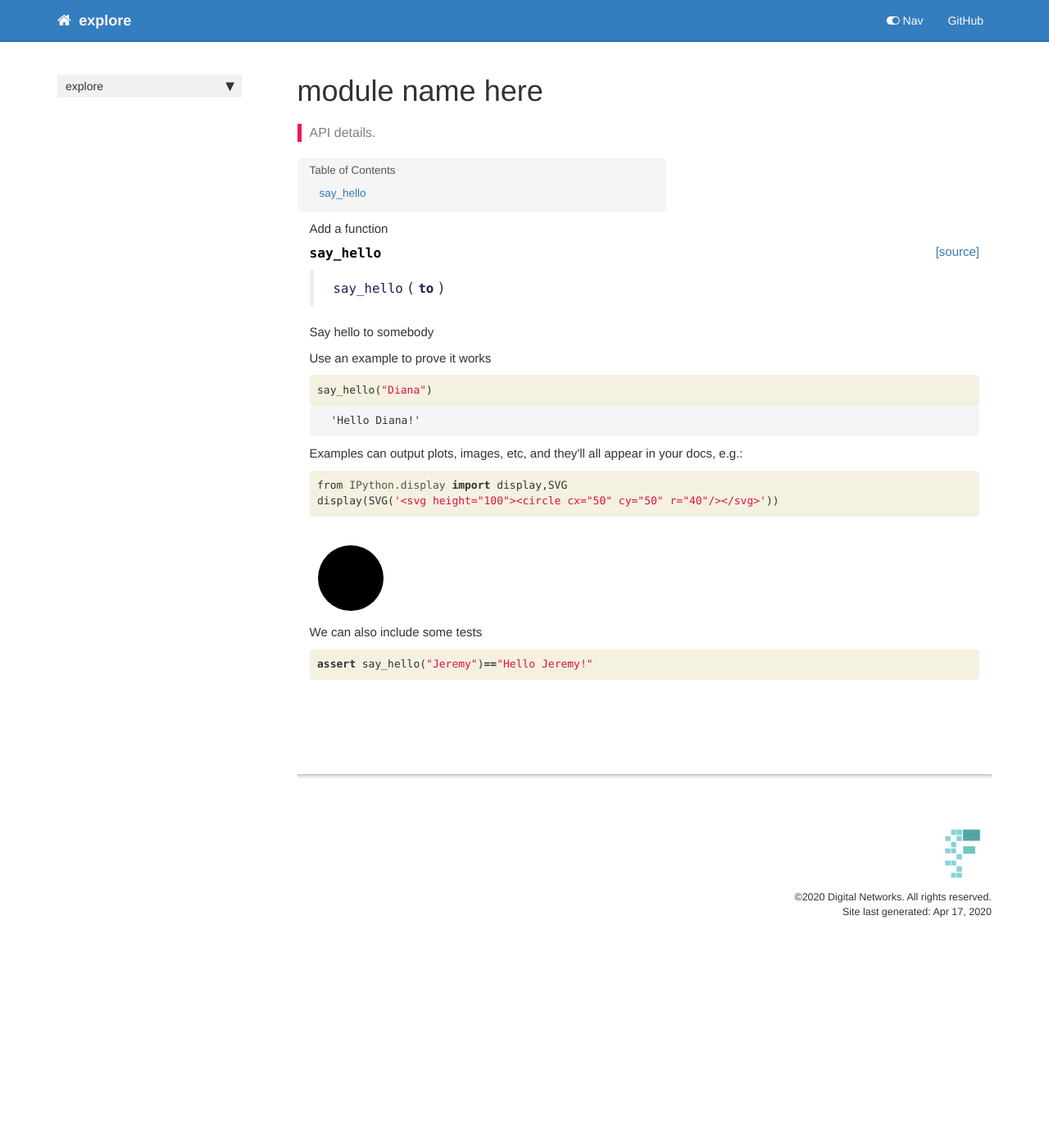
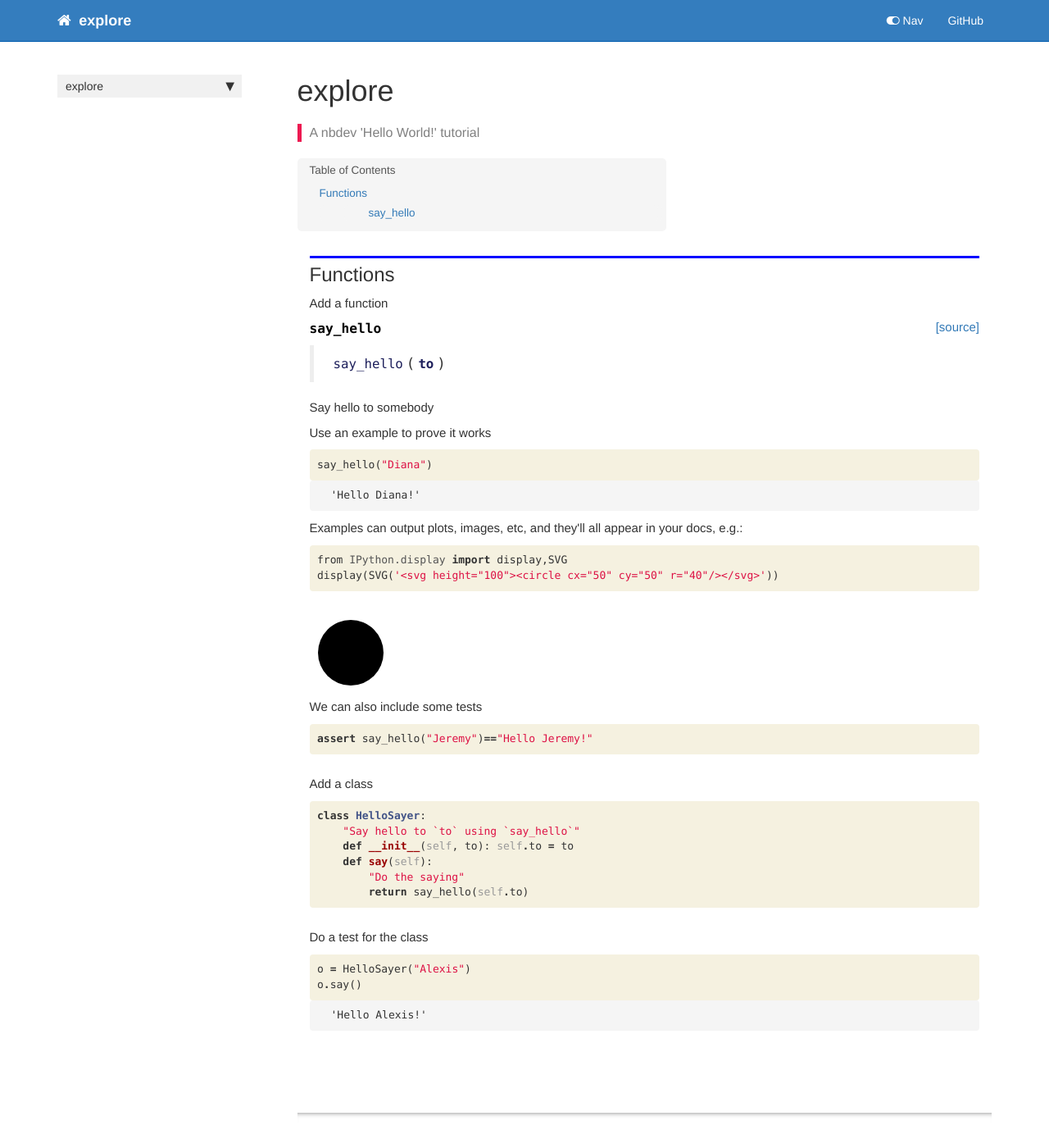
Before and after one commit to Dgtlnetwks/explore, a Jekyll site: the page built from docs/core.html, in a window 1280 px wide and 1400 px high. Shown: the whole window at 82% size. Built offline with Jekyll 4.4.1, drawn with Linux system fonts in a browser that asks for light colours; nearby versions of some CDN libraries; comment, search, counter and statistics services are not loaded.

Commit message:
Added HelloSayer class

```diff
--- a/docs/_data/sidebars/home_sidebar.yml
+++ b/docs/_data/sidebars/home_sidebar.yml
@@ -10,7 +10,7 @@ entries:
       title: Overview
       url: /
     - output: web,pdf
-      title: module name here
+      title: explore
       url: /core
     output: web
     title: explore
--- a/docs/core.html
+++ b/docs/core.html
@@ -1,12 +1,12 @@
 ---
 
-title: module name here
+title: explore
 
 keywords: fastai
 sidebar: home_sidebar
 
-summary: "API details."
-description: "API details."
+summary: "A nbdev 'Hello World!' tutorial"
+description: "A nbdev 'Hello World!' tutorial"
 ---
 <!--
 
@@ -27,6 +27,12 @@ description: "API details."
 </div>
     {% endraw %}
 
+<div class="cell border-box-sizing text_cell rendered"><div class="inner_cell">
+<div class="text_cell_render border-box-sizing rendered_html">
+<h2 id="Functions">Functions<a class="anchor-link" href="#Functions"> </a></h2>
+</div>
+</div>
+</div>
 <div class="cell border-box-sizing text_cell rendered"><div class="inner_cell">
 <div class="text_cell_render border-box-sizing rendered_html">
 <p>Add a function</p>
@@ -170,4 +176,74 @@ description: "API details."
 </div>
     {% endraw %}
 
+<div class="cell border-box-sizing text_cell rendered"><div class="inner_cell">
+<div class="text_cell_render border-box-sizing rendered_html">
+<p>Add a class</p>
+
 </div>
+</div>
+</div>
+    {% raw %}
+
+<div class="cell border-box-sizing code_cell rendered">
+<div class="input">
+
+<div class="inner_cell">
+    <div class="input_area">
+<div class=" highlight hl-ipython3"><pre><span></span><span class="k">class</span> <span class="nc">HelloSayer</span><span class="p">:</span>
+    <span class="s2">&quot;Say hello to `to` using `say_hello`&quot;</span>
+    <span class="k">def</span> <span class="nf">__init__</span><span class="p">(</span><span class="bp">self</span><span class="p">,</span> <span class="n">to</span><span class="p">):</span> <span class="bp">self</span><span class="o">.</span><span class="n">to</span> <span class="o">=</span> <span class="n">to</span>
+    <span class="k">def</span> <span class="nf">say</span><span class="p">(</span><span class="bp">self</span><span class="p">):</span>
+        <span class="s2">&quot;Do the saying&quot;</span>
+        <span class="k">return</span> <span class="n">say_hello</span><span class="p">(</span><span class="bp">self</span><span class="o">.</span><span class="n">to</span><span class="p">)</span>
+</pre></div>
+
+    </div>
+</div>
+</div>
+
+</div>
+    {% endraw %}
+
+<div class="cell border-box-sizing text_cell rendered"><div class="inner_cell">
+<div class="text_cell_render border-box-sizing rendered_html">
+<p>Do a test for the class</p>
+
+</div>
+</div>
+</div>
+    {% raw %}
+
+<div class="cell border-box-sizing code_cell rendered">
+<div class="input">
+
+<div class="inner_cell">
+    <div class="input_area">
+<div class=" highlight hl-ipython3"><pre><span></span><span class="n">o</span> <span class="o">=</span> <span class="n">HelloSayer</span><span class="p">(</span><span class="s2">&quot;Alexis&quot;</span><span class="p">)</span>
+<span class="n">o</span><span class="o">.</span><span class="n">say</span><span class="p">()</span>
+</pre></div>
+
+    </div>
+</div>
+</div>
+
+<div class="output_wrapper">
+<div class="output">
+
+<div class="output_area">
+
+
+
+<div class="output_text output_subarea output_execute_result">
+<pre>&#39;Hello Alexis!&#39;</pre>
+</div>
+
+</div>
+
+</div>
+</div>
+
+</div>
+    {% endraw %}
+
+</div>
--- a/docs/sidebar.json
+++ b/docs/sidebar.json
@@ -1,6 +1,6 @@
 {
   "explore": {
     "Overview": "/",
-    "module name here": "/core"
+    "explore": "/core"
   }
 }
```
Also changed, not shown: 1 other file.
